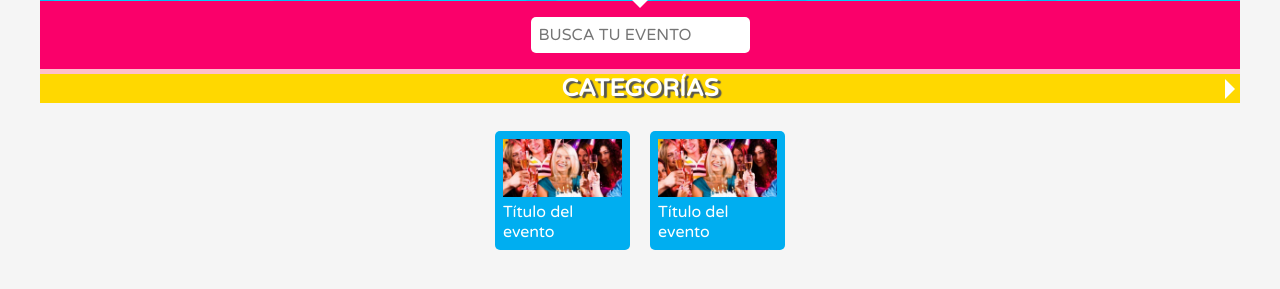
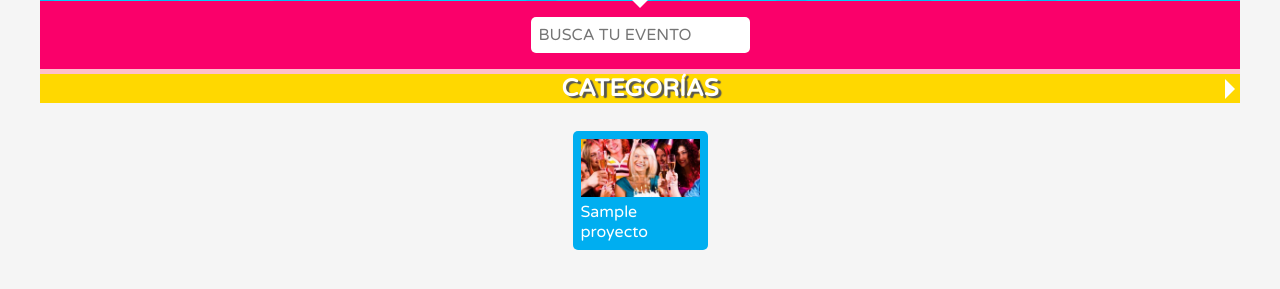
Before and after one commit to LeonardoAquino/wishlist, a Django app: page / in a window 1280 px wide. Shown: the part 284-573 px from the top of the page. Run offline with Django 3.2, Linux system fonts and the light colour scheme; tables that the repository leaves empty hold one stand-in row (values such as "Sample post"); parts of the project's set-up code (start-up, migrations or seed data) failed here and were passed over.

Commit message:
se agregan los ultimos tres proyectos

```diff
--- a/crowdfunding/together/mis_proyectos/urls.py
+++ b/crowdfunding/together/mis_proyectos/urls.py
@@ -7,5 +7,5 @@ urlpatterns = patterns("together.mis_proyectos.views",
     url(r'^guardar\-paso1/$',"guardar_paso1",name="guardar_paso1"),
     url(r'^paso2/$',"nuevo_proyecto_paso2", name="nuevo_proyecto_paso2"),
     url(r'^guardar\-paso2/$',"guardar_paso2",name="guardar_paso2"),
-    url(r'^paso3/(\d+)/$', "nuevo_proyecto_paso3", name="nuevo_proyecto_paso3"),
+    url(r'^paso3/(?P<id_proyecto>\d+)/$', "nuevo_proyecto_paso3", name="nuevo_proyecto_paso3"),
 )
--- a/crowdfunding/together/templates/index.html
+++ b/crowdfunding/together/templates/index.html
@@ -17,19 +17,14 @@
 
 <section id="categorias" class="categorias">
     <h2>CATEGORÍAS</h2>
-
-    <article class="proyecto iblock fondo_calipso">
-        <figure>
-            <img src="{% static 'images/imagen_proyecto.png' %}" alt="imagen proyecto" />
-            <figcaption>Título del evento</figcaption>
-        </figure>
-    </article>
-    <article class="proyecto iblock fondo_calipso">
-        <figure>
-            <img src="{% static 'images/imagen_proyecto.png' %}" alt="imagen proyecto" />
-            <figcaption>Título del evento</figcaption>
-        </figure>
-    </article>
+    {% for proyecto in proyectos %}
+        <article class="proyecto iblock fondo_calipso">
+            <figure>
+                <img src="{% static 'images/imagen_proyecto.png' %}" alt="imagen proyecto" />
+                <figcaption>{{ proyecto.titulo }}</figcaption>
+            </figure>
+        </article>
+    {% endfor %}
 </section>
 
 {% endblock %}
--- a/crowdfunding/together/views.py
+++ b/crowdfunding/together/views.py
@@ -57,7 +57,7 @@ class ProyectosList(ListView):
 
     def get_context_data(self,**kwargs):
         context = super(ProyectosList, self).get_context_data(**kwargs)
-        context["proyectos"] = self.model.objects.all()
+        context["proyectos"] = self.model.objects.all().order_by("-id")[0:3]
 
         return context
 
```
